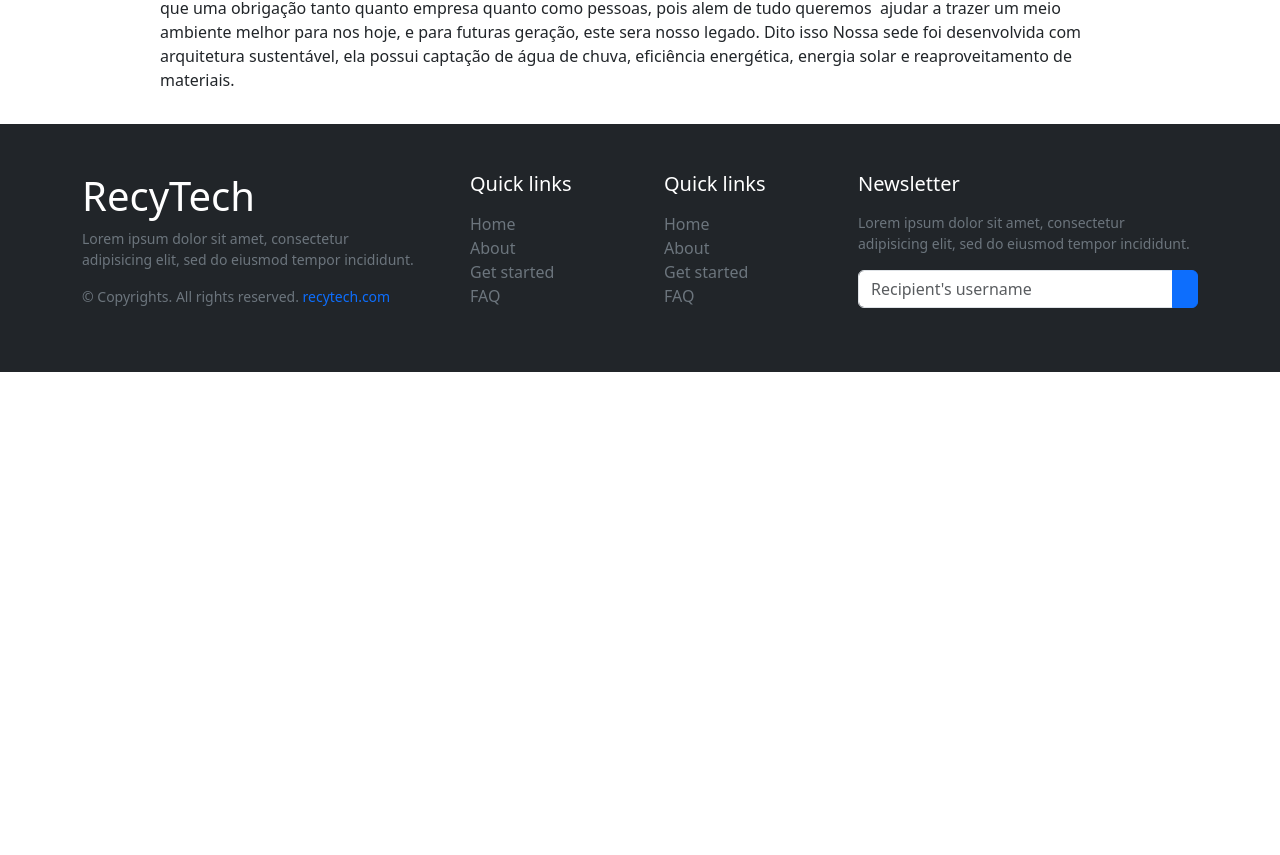
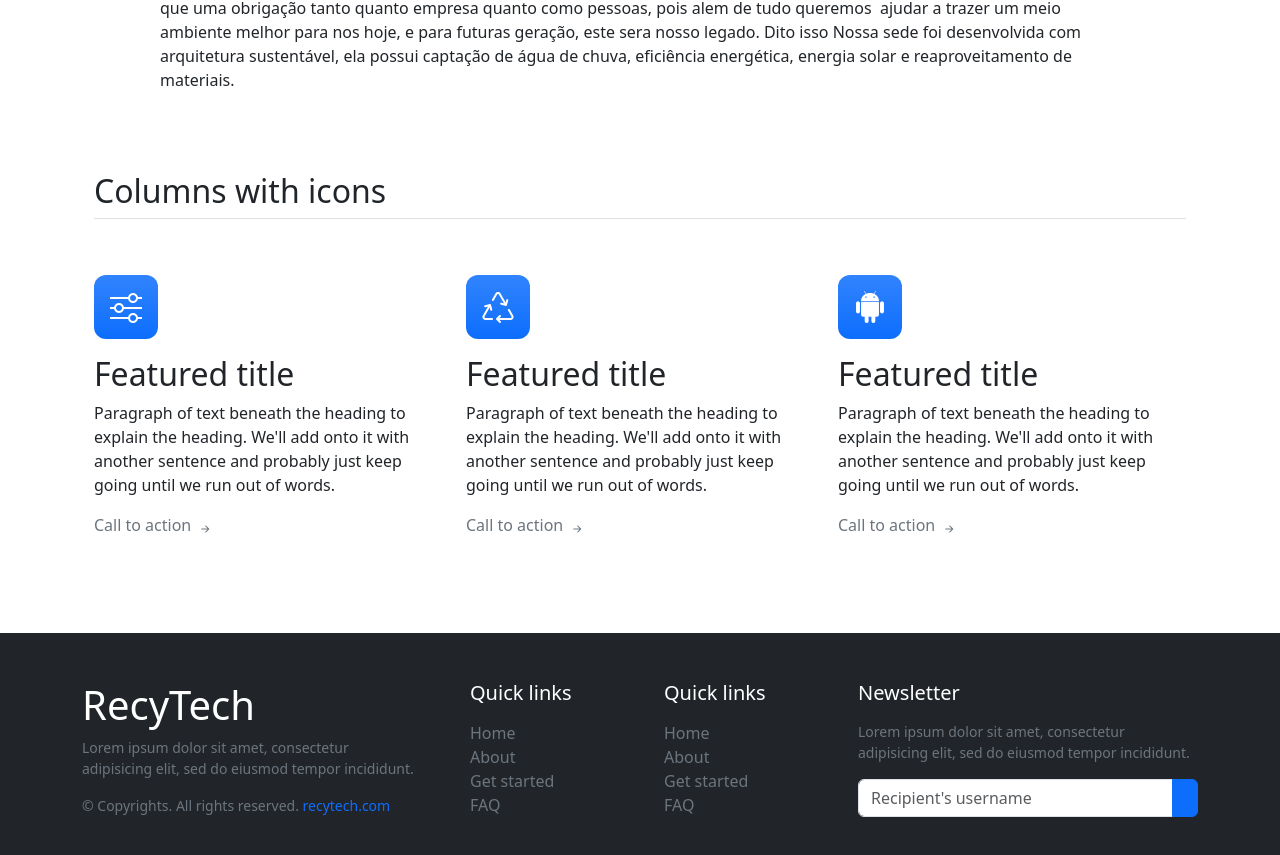
Before and after one commit to FabioAqui/website-recytech-bootstrap, a plain HTML site: page index.html in a window 1280 px wide. Shown: the part 1119-1974 px from the top of the page. Before the commit the page ends 1491 px from the top, so only its background shows below. Drawn offline with nearby package versions, Linux system fonts and the light colour scheme.

Commit message:
Ajuste de icone e outras edicoes

```diff
--- a/Styles/index.css
+++ b/Styles/index.css
@@ -48,3 +48,31 @@
     text-decoration: none;
     color: blue;
   }
+
+
+  .feature-icon {
+    width: 4rem;
+    height: 4rem;
+    border-radius: .75rem;
+  }
+
+  .icon-square {
+    width: 3rem;
+    height: 3rem;
+    border-radius: .75rem;
+  }
+
+  .text-shadow-1 { text-shadow: 0 .125rem .25rem rgba(0, 0, 0, .25); }
+  .text-shadow-2 { text-shadow: 0 .25rem .5rem rgba(0, 0, 0, .25); }
+  .text-shadow-3 { text-shadow: 0 .5rem 1.5rem rgba(0, 0, 0, .25); }
+
+  .card-cover {
+    background-repeat: no-repeat;
+    background-position: center center;
+    background-size: cover;
+  }
+
+  .feature-icon-small {
+    width: 3rem;
+    height: 3rem;
+  }
--- a/index.html
+++ b/index.html
@@ -6,6 +6,7 @@
     <meta name="viewport" content="width=
     , initial-scale=1.0">
     <link href="https://cdn.jsdelivr.net/npm/bootstrap@5.3.0-alpha3/dist/css/bootstrap.min.css" rel="stylesheet" integrity="sha384-KK94CHFLLe+nY2dmCWGMq91rCGa5gtU4mk92HdvYe+M/SXH301p5ILy+dN9+nJOZ" crossorigin="anonymous">
+    <link rel="stylesheet" href="https://cdn.jsdelivr.net/npm/bootstrap-icons@1.10.5/font/bootstrap-icons.css">
     <title>Recy Tech</title>
     <link rel="stylesheet" href="Styles/style.css">
     <link rel="stylesheet" href="Styles/index.css"><script
@@ -109,6 +110,45 @@
         </div>
       </div>
     </section>
+    <section>
+      <div>
+        <div class="container px-4 py-5" id="featured-3">
+          <h2 class="pb-2 border-bottom">Columns with icons</h2>
+          <div class="row g-4 py-5 row-cols-1 row-cols-lg-3">
+            <div class="feature col">
+              <div class="feature-icon d-inline-flex align-items-center justify-content-center text-bg-primary bg-gradient fs-2 mb-3">
+                <i class="bi bi-sliders"></i>
+              </div>
+              <h3 class="fs-2">Featured title</h3>
+              <p>Paragraph of text beneath the heading to explain the heading. We'll add onto it with another sentence and probably just keep going until we run out of words.</p>
+              <a href="#" class="icon-link">
+                Call to action<i class="bi bi-arrow-right-short"></i>
+              </a>
+            </div>
+            <div class="feature col">
+              <div class="feature-icon d-inline-flex align-items-center justify-content-center text-bg-primary bg-gradient fs-2 mb-3">
+                <i class="bi bi-recycle"></i>
+              </div>
+              <h3 class="fs-2">Featured title</h3>
+              <p>Paragraph of text beneath the heading to explain the heading. We'll add onto it with another sentence and probably just keep going until we run out of words.</p>
+              <a href="#" class="icon-link">
+                Call to action<i class="bi bi-arrow-right-short"></i>
+              </a>
+            </div>
+            <div class="feature col">
+              <div class="feature-icon d-inline-flex align-items-center justify-content-center text-bg-primary bg-gradient fs-2 mb-3">
+                <i class="bi bi-android2"></i>
+              </div>
+              <h3 class="fs-2">Featured title</h3>
+              <p>Paragraph of text beneath the heading to explain the heading. We'll add onto it with another sentence and probably just keep going until we run out of words.</p>
+              <a href="#" class="icon-link">
+                Call to action<i class="bi bi-arrow-right-short"></i>
+              </a>
+            </div>
+          </div>
+        </div>
+      </div>
+    </section>
   </main>
 
   <!--<footer class="bg-dark text-white">
```
Also changed, not shown: Pages/contato.html (+5 -2 lines).
